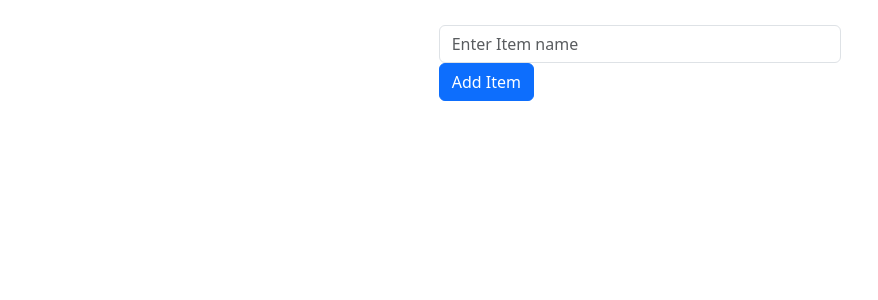
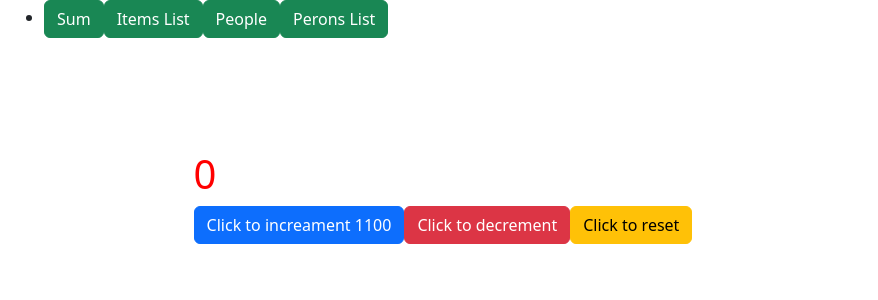
Before and after one commit to musmanismail/react-practice, a React (Create React App) app: page / in a window 1280 px wide. Shown: the top 300 px of the page, without its empty margins (0-878 px from the left). Built offline with nearby package versions, Linux system fonts and the light colour scheme.

Commit message:
Router Practice

```diff
--- a/package.json
+++ b/package.json
@@ -9,6 +9,7 @@
     "bootstrap": "^5.3.2",
     "react": "^18.2.0",
     "react-dom": "^18.2.0",
+    "react-router-dom": "^6.17.0",
     "react-scripts": "5.0.1",
     "web-vitals": "^2.1.4"
   },
--- a/src/App.js
+++ b/src/App.js
@@ -1,19 +1,17 @@
 import React from "react";
-import PersonList from "./PersonList";
-import Sum from "./Sum";
-import People from "./People";
-import ItemList from "./ItemList";
+
+import { createBrowserRouter, RouterProvider } from "react-router-dom";
+import { routerConfig } from "./routes/routerConfig";
 
 import "bootstrap/dist/css/bootstrap.css";
+
+const router = createBrowserRouter(routerConfig);
 
 const App = () => {
   return (
     <React.Fragment>
       <div className="container-fluid">
-        {/* <PersonList></PersonList>
-        <Sum></Sum> */}
-        {/* <People></People> */}
-        <ItemList />
+        <RouterProvider router={router} />
       </div>
     </React.Fragment>
   );
--- a/src/ItemList.js
+++ b/src/ItemList.js
@@ -1,6 +1,7 @@
 import React, { useReducer, useState } from "react";
 import Item from "./Item";
 import AlertMessage from "./AlertMessage";
+import NavBar from "./NavBar";
 
 const reducerFunction = (prevState, action) => {
   switch (action.type) {
@@ -115,6 +116,7 @@ const ItemList = () => {
 
   return (
     <>
+      <NavBar />
       <div className="row" style={{ marginTop: "2%" }}>
         <div className="col-lg-4"></div>
         <div className="col-lg-4">
--- /dev/null
+++ b/src/NavBar.js
@@ -0,0 +1,27 @@
+import React from "react";
+import { Link } from "react-router-dom";
+
+const NavBar = () => {
+  return (
+    <>
+      <ul>
+        <li>
+          <Link className="btn btn-success" to="/">
+            Sum
+          </Link>
+          <Link className="btn btn-success" to="/items-list">
+            Items List
+          </Link>
+          <Link className="btn btn-success" to="/people">
+            People
+          </Link>
+          <Link className="btn btn-success" to="/person-list">
+            Perons List
+          </Link>
+        </li>
+      </ul>
+    </>
+  );
+};
+
+export default NavBar;
--- a/src/People.js
+++ b/src/People.js
@@ -1,5 +1,6 @@
 import React, { useReducer, useState } from "react";
 import AlertMessage from "./AlertMessage";
+import NavBar from "./NavBar";
 
 const reducer = (prevState, action) => {
   switch (action.type) {
@@ -66,6 +67,7 @@ const People = () => {
 
   return (
     <>
+      <NavBar />
       <div
         className="d-flex justify-content-center"
         style={{ marginTop: "5%" }}
--- a/src/PersonList.js
+++ b/src/PersonList.js
@@ -2,6 +2,7 @@ import React, { useState } from "react";
 import Person from "./Person";
 import { personList } from "./data/persons";
 import PersonFrom from "./forms/PersonFrom";
+import NavBar from "./NavBar";
 
 const PersonList = () => {
   const [persons, setPersons] = useState(personList);
@@ -21,6 +22,7 @@ const PersonList = () => {
 
   return (
     <React.Fragment>
+      <NavBar />
       <div className="row">
         <div className="col-lg-4"></div>
         <div className="col-lg-2">
--- a/src/Sum.js
+++ b/src/Sum.js
@@ -1,5 +1,6 @@
 import React from "react";
 import { useState } from "react";
+import NavBar from "./NavBar";
 const sum_fun = (a, b) => {
   const result = a + b;
   return result;
@@ -25,6 +26,7 @@ const Sum = () => {
 
   return (
     <>
+      <NavBar />
       <div className="container">
         <div style={{ margin: "10%" }}>
           <h1 style={{ color: "red" }}>{count}</h1>
--- /dev/null
+++ b/src/routes/routerConfig.js
@@ -0,0 +1,23 @@
+import PersonList from "../PersonList";
+import Sum from "../Sum";
+import People from "../People";
+import ItemList from "../ItemList";
+
+export const routerConfig = [
+  {
+    path: "/",
+    element: <Sum />,
+  },
+  {
+    path: "/person-list",
+    element: <PersonList />,
+  },
+  {
+    path: "/people",
+    element: <People />,
+  },
+  {
+    path: "/items-list",
+    element: <ItemList />,
+  },
+];
```
Also changed, not shown: src/data/people.js (+7 -0 lines), 2 other files (tests, documents, lock files or other folders).
